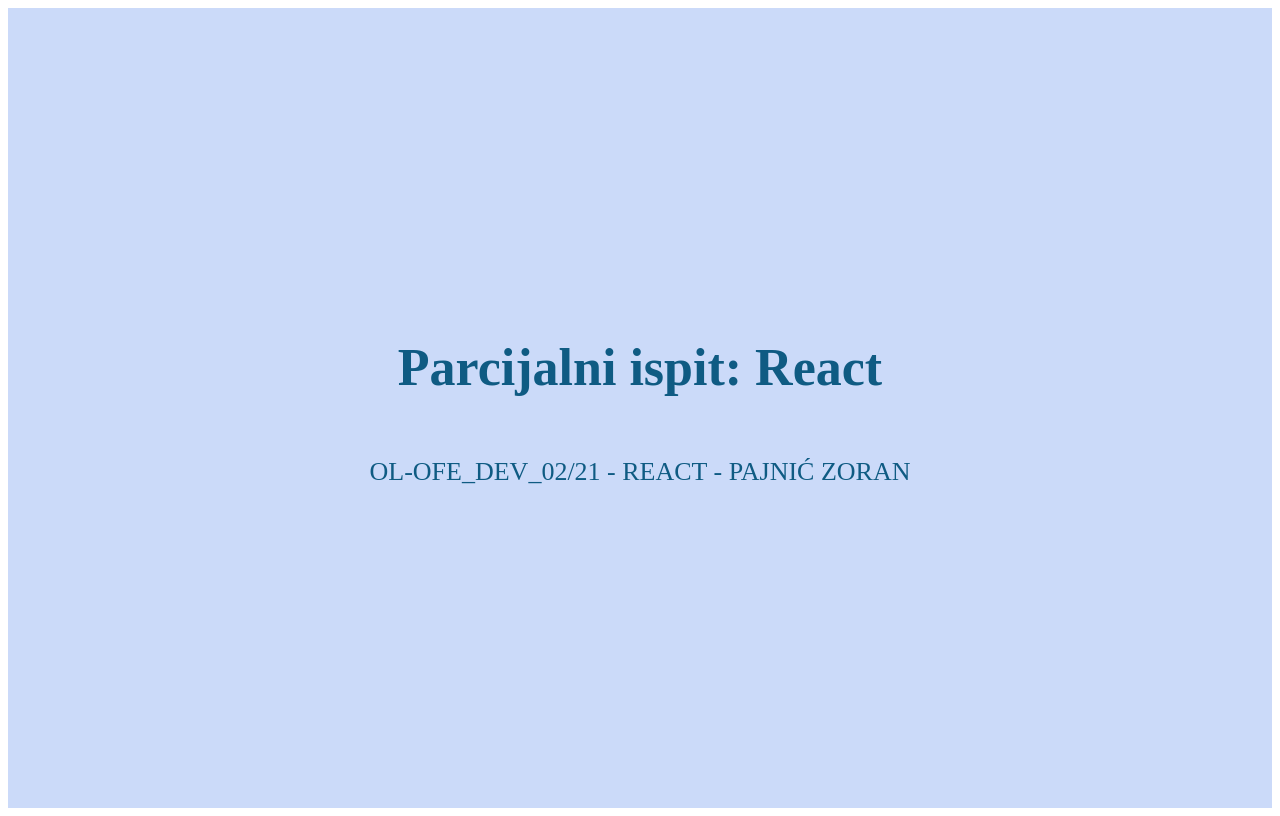
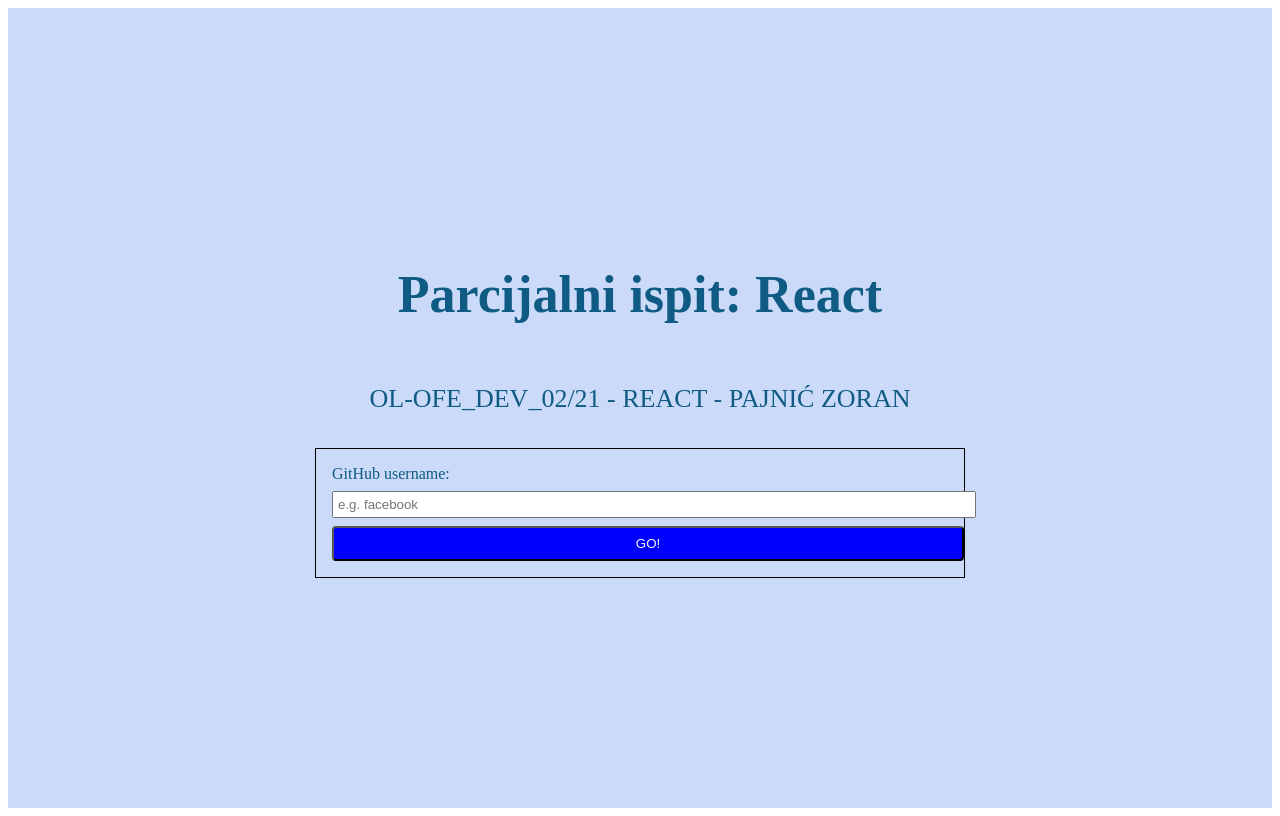
Before and after one commit to zopaj63/parcijalni-react, a React (Create React App) app: page / in a window 1280 px wide. Built offline with nearby package versions, Linux system fonts and the light colour scheme; no server answers.

Commit message:
add InputFormUser

```diff
--- a/src/App.js
+++ b/src/App.js
@@ -1,3 +1,4 @@
+import InputFormUser from './components/InputFormUser';
 import './App.css';
 
 function App() {
@@ -6,7 +7,7 @@
       <header className="App-header">
         <h1>Parcijalni ispit: React</h1>
         <p>OL-OFE_DEV_02/21 - REACT - PAJNIĆ ZORAN</p>
-
+        <InputFormUser />
 
       </header>
     </div>
--- a/src/components/InputFormUser/InputFormUser.css
+++ b/src/components/InputFormUser/InputFormUser.css
@@ -0,0 +1,33 @@
+.InputFormUser{
+    padding: 8px;
+    margin: 8px;
+    border: 1px solid black;
+    width: 50%;
+}
+
+.InputFormUser label{
+    display: block;
+    text-align: left;
+    font-size: 1rem;
+    margin: 8px;
+    width: 100%;
+}
+
+.InputFormUser button{
+    display: block;
+    text-align: center;
+    background-color: blue;
+    color: whitesmoke;
+    width: 100%;
+    border-radius: 4px;
+    margin: 8px;
+    padding: 8px;
+}
+
+.InputFormUser input{
+    display: block;
+    text-align: left;
+    width: 100%;
+    margin: 8px;
+    padding: 4px;
+}
--- a/src/components/InputFormUser/index.js
+++ b/src/components/InputFormUser/index.js
@@ -0,0 +1,37 @@
+import { useState } from "react";
+import "./InputFormUser.css";
+
+export default function InputFormUser() {
+
+    const [formState, setFormState] = useState({ text: "" });
+
+    const handleOnChange = (event) => {
+        event.preventDefault();
+        setFormState((state) => ({
+            ...state,
+            [event.target.name]: event.target.value,
+        })
+        );
+    }
+
+    fetch("https://api.github.com/users/facebook")
+        .then(response => response.json())
+        .then(json => console.log(json))
+        .catch(error => console.error(error));
+
+    return (
+        <div className="InputFormUser">
+            <form>
+                <label for="text">GitHub username:</label>
+                <input
+                    name="text"
+                    type="text"
+                    placeholder="e.g. facebook"
+                    onChange={handleOnChange}
+                    value={formState.text}
+                />
+                <button type="submit">GO!</button>
+            </form>
+        </div>
+    );
+}
```
